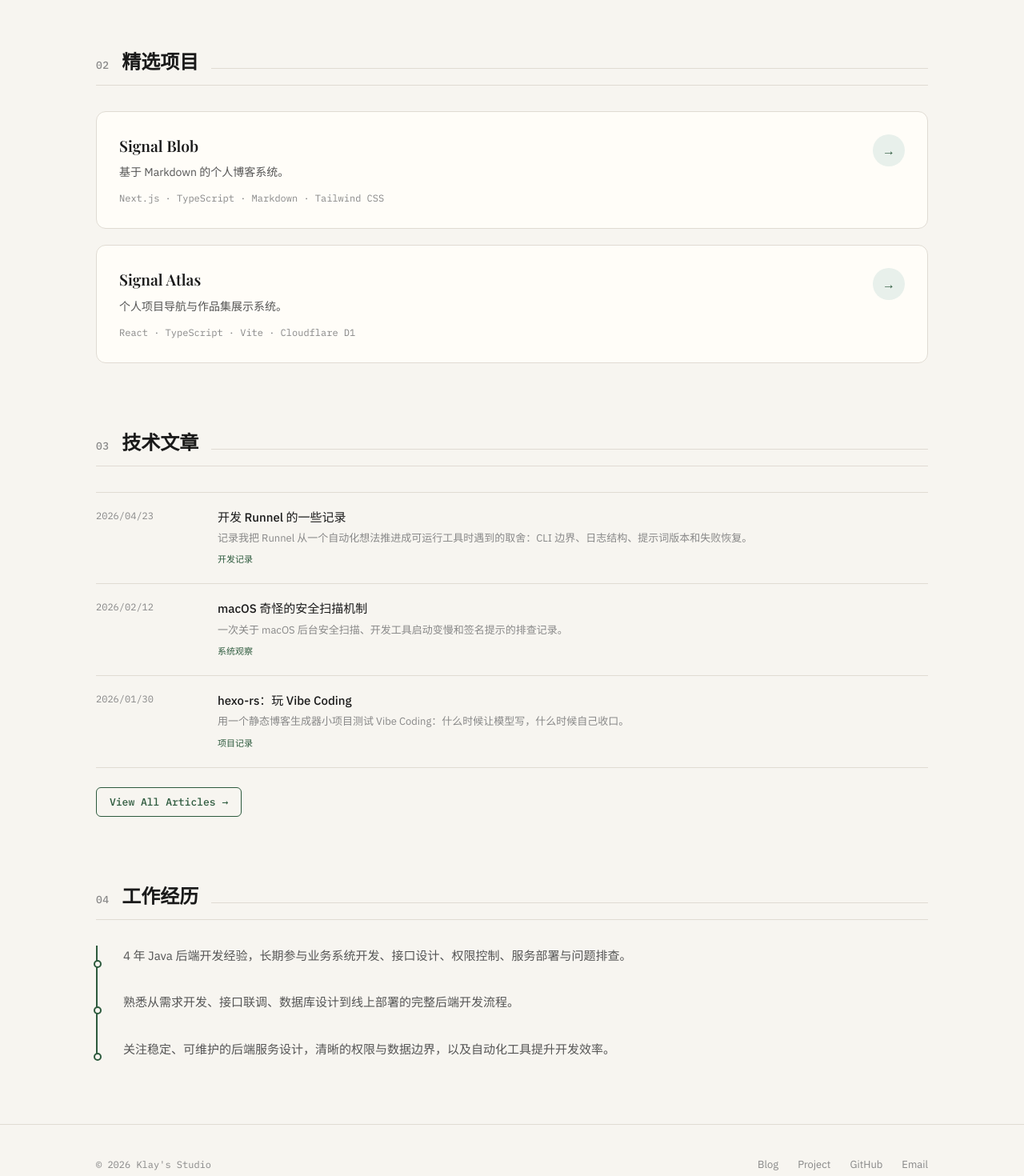
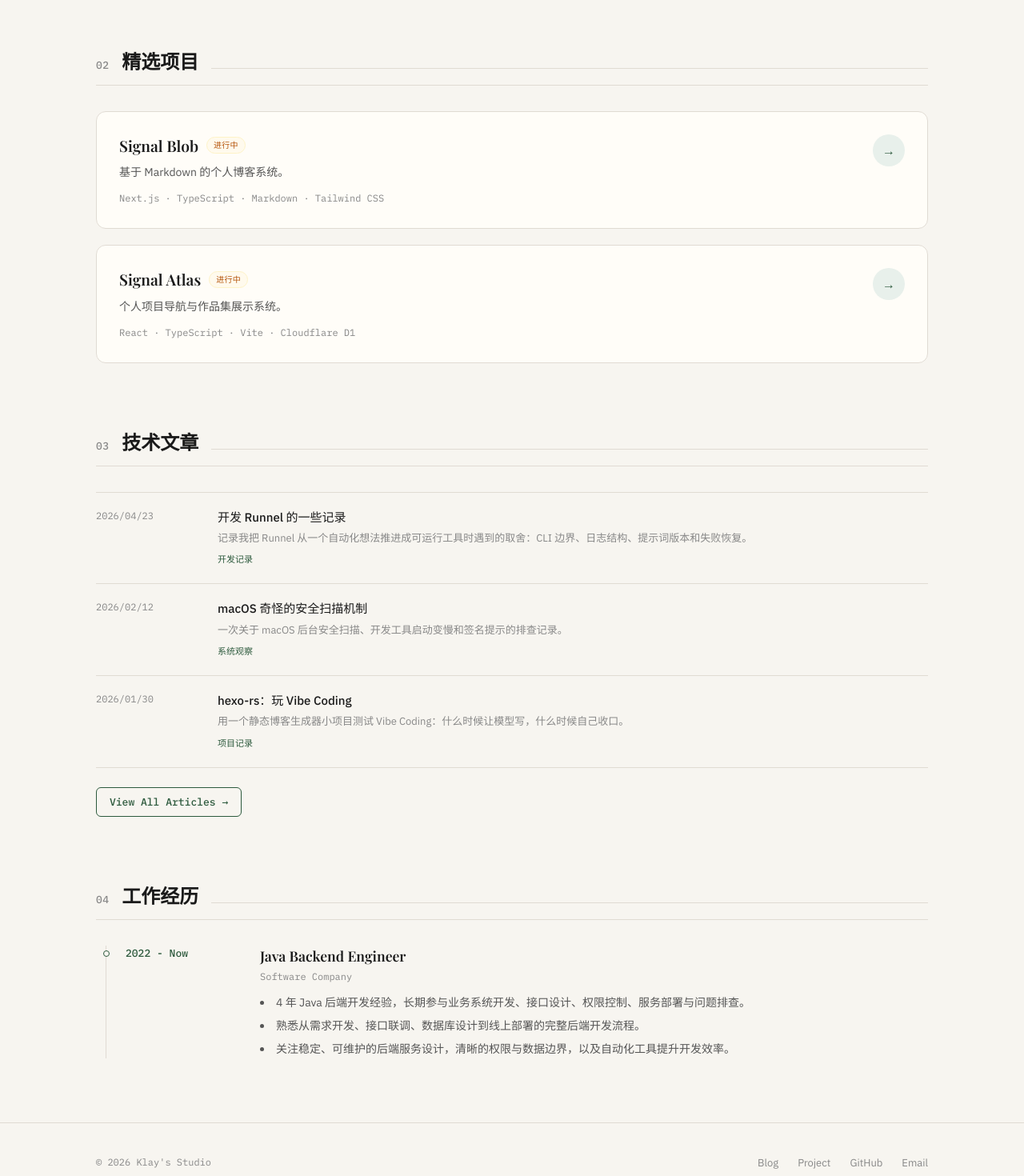
Before and after one commit to klaybloom/klaybloom.github.io, a Next.js app: page / in a window 1280 px wide. Shown: the part 820-2290 px from the top of the page at 80% size. Built offline with nearby package versions, Linux system fonts and the light colour scheme; a web font is replaced by a local one.

Commit message:
feat: integrate Decap CMS for easy blog management & polish homepage UI layout

```diff
--- a/components/home/Experience.tsx
+++ b/components/home/Experience.tsx
@@ -8,18 +8,43 @@ type ExperienceProps = {
 export function Experience({ items }: ExperienceProps) {
   return (
     <Section id="experience" number="04" title="工作经历">
-      <div className="relative border-l-2 border-notion-accent pl-8">
-        {items.flatMap((item) =>
-          item.description.map((description) => (
-            <div
-              key={description}
-              className="group relative pb-8 text-[15px] leading-[1.75] text-notion-muted last:pb-0"
-            >
-              <span className="absolute -left-[calc(2rem+5px)] top-[1.1rem] h-2.5 w-2.5 rounded-full border-2 border-notion-accent bg-notion-bg transition-all group-hover:bg-notion-accent group-hover:shadow-[0_0_0_4px_rgba(45,90,61,0.15)]" />
-              {description}
+      <div className="relative border-l border-notion-line pl-6 ml-3 space-y-12">
+        {items.map((item) => (
+          <div
+            key={`${item.company}-${item.title}`}
+            className="animate-on-scroll stagger-3 group relative"
+          >
+            {/* Timeline Dot */}
+            <span className="absolute -left-[calc(1.5rem+4.5px)] top-1.5 h-2 w-2 rounded-full border border-notion-accent bg-notion-bg transition-all group-hover:bg-notion-accent group-hover:scale-125 group-hover:shadow-[0_0_0_4px_rgba(45,90,61,0.15)]" />
+
+            {/* Layout Grid */}
+            <div className="grid gap-2 sm:grid-cols-[160px_1fr]">
+              {/* Period */}
+              <div className="font-mono text-[13px] font-medium text-notion-accent">
+                {item.period}
+              </div>
+
+              {/* Details */}
+              <div>
+                <h3 className="font-serif text-[1.1rem] font-semibold text-notion-text">
+                  {item.title}
+                </h3>
+                <div className="mt-1 font-mono text-[12px] text-notion-faint">
+                  {item.company}
+                </div>
+
+                {/* Description Bullets */}
+                <ul className="mt-3 list-disc pl-4 space-y-1.5 text-[14px] leading-relaxed text-notion-muted">
+                  {item.description.map((desc) => (
+                    <li key={desc} className="pl-1">
+                      {desc}
+                    </li>
+                  ))}
+                </ul>
+              </div>
             </div>
-          ))
-        )}
+          </div>
+        ))}
       </div>
     </Section>
   );
--- a/components/home/Hero.tsx
+++ b/components/home/Hero.tsx
@@ -8,7 +8,7 @@ type HeroProps = {
 export function Hero({ profile, highlights }: HeroProps) {
   return (
     <section className="mb-16 grid items-start gap-16 pt-4 lg:mb-20 lg:grid-cols-[1fr_300px]">
-      <div>
+      <div className="animate-on-scroll stagger-1">
         <p className="mb-5 font-mono text-[13px] font-medium uppercase tracking-[0.15em] text-notion-accent">
           Hello, I&apos;m
         </p>
@@ -27,7 +27,7 @@ export function Hero({ profile, highlights }: HeroProps) {
         </div>
       </div>
 
-      <aside className="lg:sticky lg:top-24">
+      <aside className="lg:sticky lg:top-24 animate-on-scroll stagger-2">
         <div className="rounded-xl border border-notion-line bg-notion-paper p-6 text-[14px] leading-relaxed text-notion-muted">
           <div className="mb-3 flex items-center gap-2 font-mono text-[11px] font-medium uppercase tracking-[0.12em] text-notion-accent">
             <span className="h-1.5 w-1.5 animate-pulse rounded-full bg-green-400" />
--- a/components/home/LatestPosts.tsx
+++ b/components/home/LatestPosts.tsx
@@ -11,11 +11,11 @@ export function LatestPosts({ posts }: LatestPostsProps) {
   return (
     <Section id="articles" number="03" title="技术文章">
       <div>
-        {posts.map((post) => (
+        {posts.map((post, index) => (
           <Link
             key={post.slug}
             href={`/blog/${post.slug}`}
-            className="group grid grid-cols-[120px_1fr] items-start gap-8 border-b border-notion-line py-5 transition-all hover:pl-2 first:border-t [&:first-child]:border-t"
+            className={`group grid grid-cols-[120px_1fr] items-start gap-8 border-b border-notion-line py-5 transition-all hover:pl-3 first:border-t [&:first-child]:border-t animate-on-scroll stagger-${(index % 4) + 1}`}
           >
             <span className="font-mono text-[12px] text-notion-faint">
               {formatDate(post.date)}
--- a/components/home/LatestProjects.tsx
+++ b/components/home/LatestProjects.tsx
@@ -10,16 +10,23 @@ export function LatestProjects({ projects }: LatestProjectsProps) {
   return (
     <Section id="projects" number="02" title="精选项目">
       <div className="flex flex-col gap-5">
-        {projects.map((project) => {
-          const cardClass =
-            "group grid grid-cols-[1fr_auto] items-start gap-8 rounded-xl border border-notion-line bg-notion-paper p-7 transition-all hover:-translate-y-0.5 hover:border-notion-accent hover:shadow-[0_4px_20px_rgba(45,90,61,0.08)]";
+        {projects.map((project, index) => {
+          const staggerClass = `stagger-${(index % 4) + 1}`;
+          const cardClass = `group grid grid-cols-[1fr_auto] items-start gap-8 rounded-xl border border-notion-line bg-notion-paper p-7 transition-all hover:-translate-y-1 hover:border-notion-accent hover:shadow-[0_8px_30px_rgba(45,90,61,0.06)] animate-on-scroll ${staggerClass}`;
+
+          const statusInfo = getStatusLabel(project.status);
 
           const inner = (
             <>
               <div>
-                <h3 className="font-serif text-[1.2rem] font-semibold transition-colors group-hover:text-notion-accent">
-                  {project.title}
-                </h3>
+                <div className="flex flex-wrap items-center gap-2.5">
+                  <h3 className="font-serif text-[1.2rem] font-semibold transition-colors group-hover:text-notion-accent">
+                    {project.title}
+                  </h3>
+                  <span className={`inline-flex items-center rounded-full border px-2 py-0.5 font-sans text-[10px] font-medium tracking-wide uppercase ${statusInfo.className}`}>
+                    {statusInfo.text}
+                  </span>
+                </div>
                 <p className="mt-2 text-[14px] leading-relaxed text-notion-muted">
                   {project.description}
                 </p>
@@ -27,7 +34,7 @@ export function LatestProjects({ projects }: LatestProjectsProps) {
                   {project.stack.join(" · ")}
                 </p>
               </div>
-              <span className="flex h-10 w-10 shrink-0 items-center justify-center rounded-full bg-notion-accentSoft text-notion-accent transition-all group-hover:bg-notion-accent group-hover:text-white group-hover:translate-x-0.5">
+              <span className="magnetic flex h-10 w-10 shrink-0 items-center justify-center rounded-full bg-notion-accentSoft text-notion-accent transition-all group-hover:bg-notion-accent group-hover:text-white group-hover:translate-x-1.5">
                 &rarr;
               </span>
             </>
@@ -47,3 +54,16 @@ export function LatestProjects({ projects }: LatestProjectsProps) {
     </Section>
   );
 }
+
+function getStatusLabel(status: Project["status"]) {
+  switch (status) {
+    case "planning":
+      return { text: "规划中", className: "bg-blue-50/80 text-blue-700 border-blue-100" };
+    case "building":
+      return { text: "进行中", className: "bg-amber-50/80 text-amber-700 border-amber-100" };
+    case "launched":
+      return { text: "已上线", className: "bg-notion-accentSoft text-notion-accent border-notion-accent/20" };
+    default:
+      return { text: "已暂停", className: "bg-notion-hover text-notion-faint border-notion-line" };
+  }
+}
--- a/components/home/Skills.tsx
+++ b/components/home/Skills.tsx
@@ -9,12 +9,12 @@ export function Skills({ skills }: SkillsProps) {
   return (
     <Section id="skills" number="01" title="技术能力">
       <div className="grid gap-px overflow-hidden rounded-xl border border-notion-line bg-notion-line sm:grid-cols-2">
-        {skills.map((skill) => (
+        {skills.map((skill, index) => (
           <div
             key={skill.group}
-            className="bg-notion-paper p-6 transition-colors hover:bg-notion-hover"
+            className={`bg-notion-paper p-6 transition-colors hover:bg-notion-hover animate-on-scroll stagger-${(index % 4) + 1}`}
           >
-            <div className="mb-3 font-mono text-[11px] font-medium uppercase tracking-[0.1em] text-notion-accent">
+            <div className="mb-3 font-mono text-[11px] font-medium uppercase tracking-[0.15em] text-notion-accent">
               {skill.group}
             </div>
             <div className="text-[14px] leading-relaxed text-notion-muted">
--- a/components/layout/Header.tsx
+++ b/components/layout/Header.tsx
@@ -22,7 +22,7 @@ export function Header({ name, nav }: HeaderProps) {
               <Link
                 key={link.label}
                 href={link.href}
-                className="relative shrink-0 px-3.5 py-2 transition hover:text-notion-text [&:hover::after]:scale-x-100 after:absolute after:bottom-[6px] after:left-[14px] after:right-[14px] after:h-[1.5px] after:origin-left after:scale-x-0 after:bg-notion-accent after:transition-transform after:duration-300"
+                className="magnetic relative shrink-0 px-3.5 py-2 transition hover:text-notion-text [&:hover::after]:scale-x-100 after:absolute after:bottom-[6px] after:left-[14px] after:right-[14px] after:h-[1.5px] after:origin-left after:scale-x-0 after:bg-notion-accent after:transition-transform after:duration-300"
               >
                 {link.label}
               </Link>
@@ -30,7 +30,7 @@ export function Header({ name, nav }: HeaderProps) {
               <a
                 key={link.label}
                 href={link.href}
-                className="relative shrink-0 px-3.5 py-2 transition hover:text-notion-text [&:hover::after]:scale-x-100 after:absolute after:bottom-[6px] after:left-[14px] after:right-[14px] after:h-[1.5px] after:origin-left after:scale-x-0 after:bg-notion-accent after:transition-transform after:duration-300"
+                className="magnetic relative shrink-0 px-3.5 py-2 transition hover:text-notion-text [&:hover::after]:scale-x-100 after:absolute after:bottom-[6px] after:left-[14px] after:right-[14px] after:h-[1.5px] after:origin-left after:scale-x-0 after:bg-notion-accent after:transition-transform after:duration-300"
               >
                 {link.label}
               </a>
```
Also changed, not shown: public/admin/config.yml (added, +32 -0 lines), public/admin/index.html (added, +19 -0 lines).
